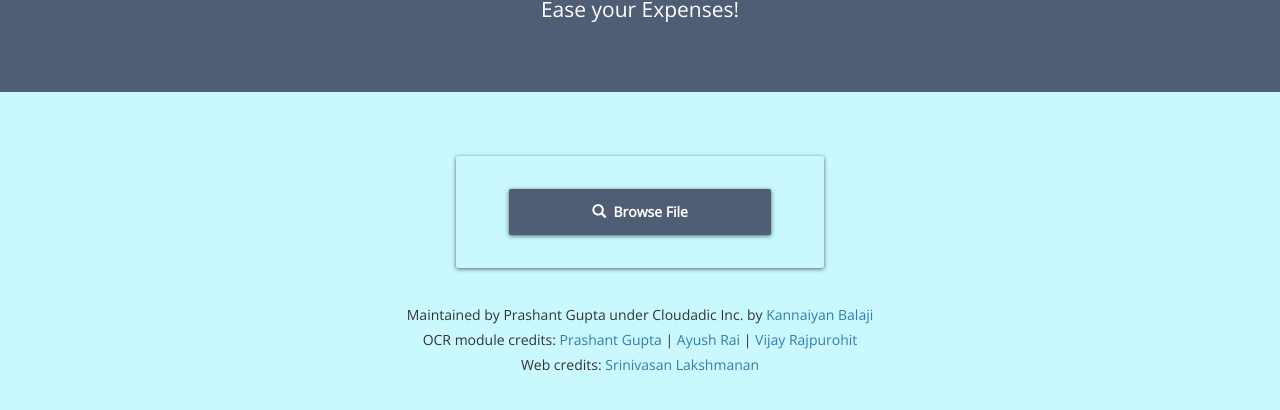
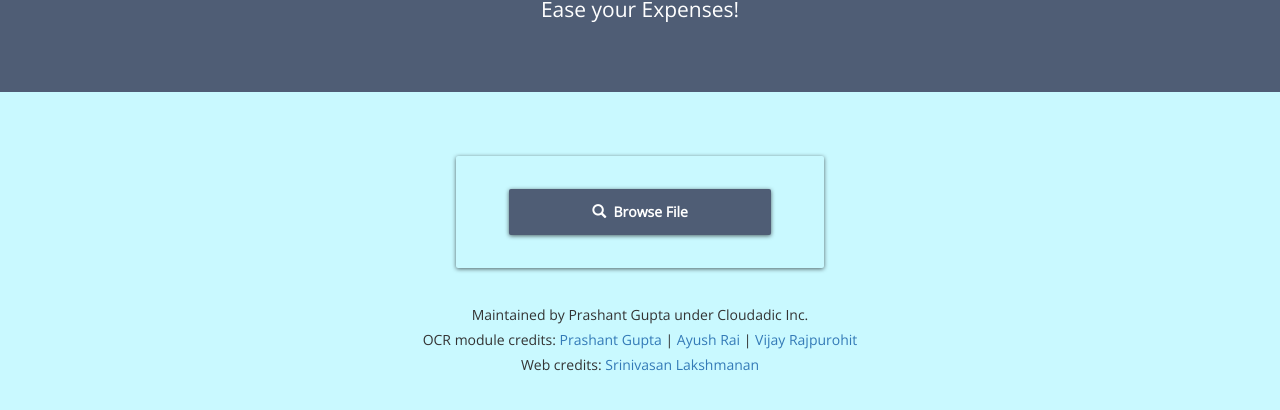
Before and after one commit to prashantgpt91/receiptbot, a website: page index.html in a window 1280 px wide. Shown: the part 156-566 px from the top of the page. Drawn offline with nearby package versions, Linux system fonts and the light colour scheme; no server answers.

Commit message:
Update index.html

```diff
--- a/index.html
+++ b/index.html
@@ -140,7 +140,7 @@
 </body>
 
 <footer style="text-align:center;">
-    <p>Maintained by Prashant Gupta under Cloudadic Inc. by <a href="https://www.linkedin.com/in/cloudadicbalaji/">Kannaiyan Balaji</a> <br>OCR module credits: <a href="https://www.linkedin.com/in/prashantgpt91/">Prashant Gupta</a> | <a href="https://github.com/rayush7">Ayush Rai</a> | <a href="https://www.linkedin.com/in/vijay-singh-rajpurohit-a966298b/">Vijay Rajpurohit</a> <br> Web credits: <a href="https://www.linkedin.com/in/srinivasan-lakshmanan-a9120344/">Srinivasan Lakshmanan</a></p>
+    <p>Maintained by Prashant Gupta under Cloudadic Inc. <br>OCR module credits: <a href="https://www.linkedin.com/in/prashantgpt91/">Prashant Gupta</a> | <a href="https://github.com/rayush7">Ayush Rai</a> | <a href="https://www.linkedin.com/in/vijay-singh-rajpurohit-a966298b/">Vijay Rajpurohit</a> <br> Web credits: <a href="https://www.linkedin.com/in/srinivasan-lakshmanan-a9120344/">Srinivasan Lakshmanan</a></p>
 </footer>
 
 
```
